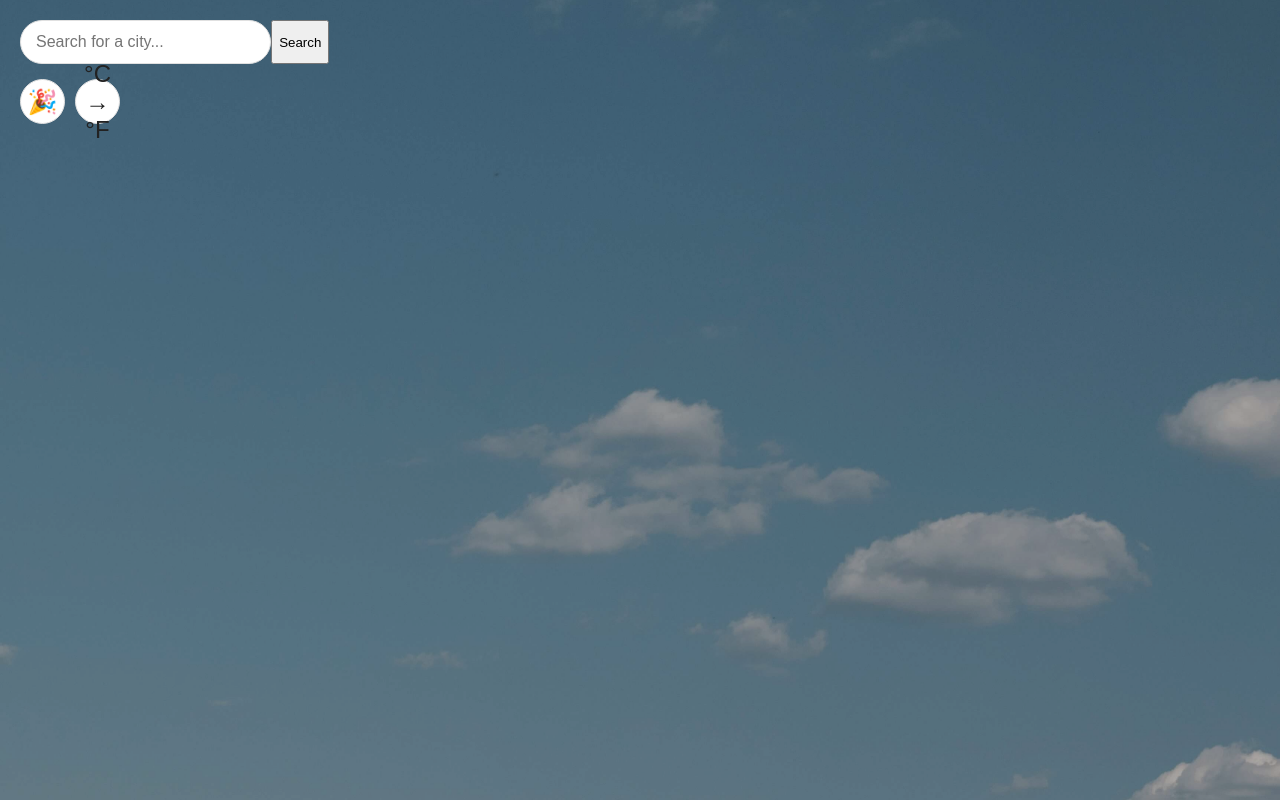
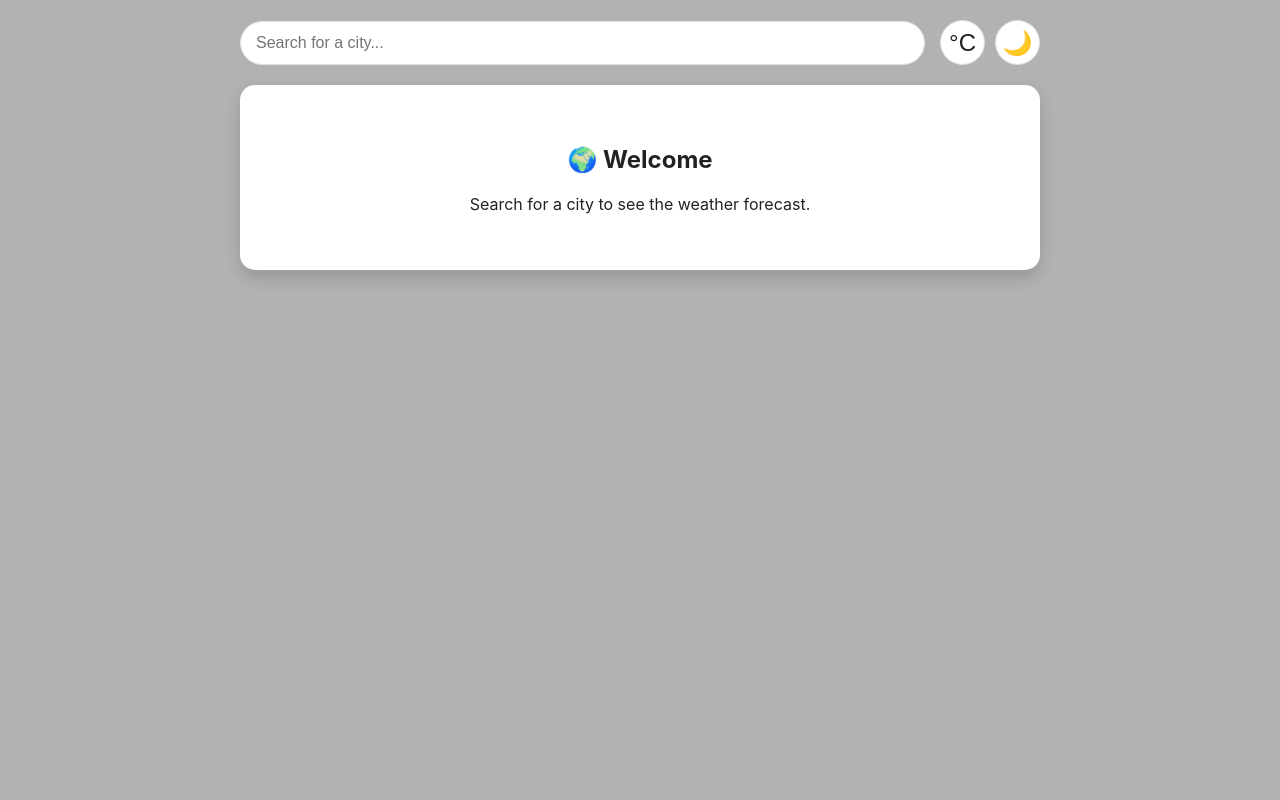
Before and after one commit to yahyael995/weather-app-final, a React (Vite) app: page / in a window 1280 px wide. Built offline with nearby package versions, Linux system fonts and the light colour scheme; no server answers.

Commit message:
fix: vercel api weather

```diff
--- a/src/App.jsx
+++ b/src/App.jsx
@@ -1,136 +1,145 @@
-import React, { useState, useEffect, useCallback } from 'react';
-import axios from 'axios';
-
-import CurrentWeather from './components/CurrentWeather.jsx';
-import DailyForecast from './components/DailyForecast.jsx';
-import HourlyForecast from './components/HourlyForecast.jsx';
-import WeatherChart from './components/WeatherChart.jsx';
-import PrecipitationChart from './components/PrecipitationChart.jsx';
-import SearchBar from './components/SearchBar.jsx';
-import SurpriseMe from './components/SurpriseMe.jsx';
-import UnitToggle from './components/UnitToggle.jsx';
-
-import { getBackgroundImage } from './utils/backgrounds.js';
+// src/App.jsx
+import React, { useEffect, useState } from 'react';
 import './App.css';
 
+// Components
+import CurrentWeather from './components/CurrentWeather';
+import HourlyForecast from './components/HourlyForecast';
+import DailyForecast from './components/DailyForecast';
+import WeatherChart from './components/WeatherChart';
+import PrecipitationChart from './components/PrecipitationChart';
+
+// Utils / API
+import { fetchWeatherData } from './utils/weatherApi';
+
 function App() {
+  const [city, setCity] = useState('');
+  const [query, setQuery] = useState('');
   const [weatherData, setWeatherData] = useState(null);
+
+  const [unit, setUnit] = useState('celsius');
+  const [darkMode, setDarkMode] = useState(false);
+
   const [loading, setLoading] = useState(false);
-  const [error, setError] = useState('');
-  const [unit, setUnit] = useState('celsius');
+  const [error, setError] = useState(null);
 
-  /* ================= FETCH WEATHER ================= */
-  const fetchWeather = useCallback(async (params) => {
+  /* =======================
+     Dark Mode Handler
+  ======================= */
+  useEffect(() => {
+    document.body.className = darkMode ? 'dark' : '';
+  }, [darkMode]);
+
+  /* =======================
+     Fetch Weather
+  ======================= */
+  const handleSearch = async (e) => {
+    e.preventDefault();
+    if (!query.trim()) return;
+
     setLoading(true);
-    setError('');
+    setError(null);
 
     try {
-      const response = await axios.get('/api/weather', { params });
-      setWeatherData(response.data);
+      const data = await fetchWeatherData(query);
+      setWeatherData(data);
+      setCity(query);
+      setQuery('');
     } catch (err) {
-      const errorMessage =
-        typeof err.response?.data?.error === 'string'
-          ? err.response.data.error
-          : 'Failed to fetch weather data.';
-      setError(errorMessage);
-      setWeatherData(null);
+      setError('Failed to fetch weather data. Please try again.');
     } finally {
       setLoading(false);
     }
-  }, []);
-
-  /* ================= GEOLOCATION ================= */
-  useEffect(() => {
-    if (!navigator.geolocation) {
-      setError('Geolocation is not supported by this browser.');
-      return;
-    }
-
-    navigator.geolocation.getCurrentPosition(
-      (pos) => {
-        fetchWeather({
-          latitude: pos.coords.latitude,
-          longitude: pos.coords.longitude,
-          unit,
-        });
-      },
-      () => {
-        setError('Location permission denied. You can search by city.');
-        setLoading(false);
-      }
-    );
-  }, [fetchWeather, unit]);
-
-  /* ================= HANDLERS ================= */
-  const handleSearch = (city) => {
-    fetchWeather({ city, unit });
   };
 
-  const handleUnitToggle = () => {
-    const newUnit = unit === 'celsius' ? 'fahrenheit' : 'celsius';
-    setUnit(newUnit);
+  /* =======================
+     UI
+  ======================= */
+  return (
+    <div className="App">
+      <div className="main-container">
 
-    if (weatherData?.city) {
-      fetchWeather({ city: weatherData.city, unit: newUnit });
-    }
-  };
+        {/* =======================
+            Top Bar
+        ======================= */}
+        <div className="top-bar">
+          <form className="search-bar" onSubmit={handleSearch}>
+            <input
+              type="text"
+              placeholder="Search for a city..."
+              value={query}
+              onChange={(e) => setQuery(e.target.value)}
+            />
+          </form>
 
-  /* ================= BACKGROUND ================= */
-  const backgroundImageUrl = weatherData?.current
-    ? getBackgroundImage(
-        weatherData.current.weathercode,
-        weatherData.current.is_day
-      )
-    : getBackgroundImage();
+          <div className="button-group">
+            <button
+              title="Toggle °C / °F"
+              onClick={() =>
+                setUnit(unit === 'celsius' ? 'fahrenheit' : 'celsius')
+              }
+            >
+              {unit === 'celsius' ? '°C' : '°F'}
+            </button>
 
-  /* ================= RENDER ================= */
-  return (
-    <div
-      className="App"
-      style={{ backgroundImage: `url(${backgroundImageUrl})` }}
-    >
-      {/* ---------- HEADER ---------- */}
-      <header className="top-bar">
-        <SearchBar onSearch={handleSearch} />
-        <div className="button-group">
-          <SurpriseMe onSurprise={handleSearch} />
-          <UnitToggle unit={unit} onToggle={handleUnitToggle} />
+            <button
+              title="Toggle Dark Mode"
+              onClick={() => setDarkMode(!darkMode)}
+            >
+              {darkMode ? '☀️' : '🌙'}
+            </button>
+          </div>
         </div>
-      </header>
 
-      {/* ---------- CONTENT ---------- */}
-      <main className="content-area">
-        {loading && <div className="loading">Loading weather...</div>}
+        {/* =======================
+            Status States
+        ======================= */}
+        {loading && <div className="loading-spinner" />}
 
-        {error && !loading && (
-          <div className="solid-card error-box">⚠️ {error}</div>
+        {error && (
+          <div className="solid-card error-box">
+            <p>{error}</p>
+          </div>
         )}
 
-        {!loading && !error && weatherData && (
-          <>
-            {/* 🌤️ CURRENT WEATHER */}
-            {weatherData.current && (
+        {!weatherData && !loading && !error && (
+          <div className="solid-card welcome-message">
+            <h2>🌍 Welcome</h2>
+            <p>Search for a city to see the weather forecast.</p>
+          </div>
+        )}
+
+        {/* =======================
+            Content Area
+        ======================= */}
+        {weatherData && (
+          <main className="content-area">
+
+            {/* Current Weather في الأعلى */}
+            {weatherData?.current && (
               <div className="current-weather-wrapper">
                 <CurrentWeather data={weatherData} unit={unit} />
               </div>
             )}
 
-            {/* ⏰ HOURLY FORECAST */}
-            {weatherData.hourly && (
+            {/* Hourly */}
+            {weatherData?.hourly && (
               <HourlyForecast data={weatherData.hourly} unit={unit} />
             )}
 
-            {/* 📅 DAILY + CHARTS */}
-            {weatherData.daily && (
+            {/* Daily + Charts */}
+            {weatherData?.daily && (
               <>
                 <DailyForecast data={weatherData.daily} unit={unit} />
                 <WeatherChart dailyData={weatherData.daily} unit={unit} />
                 <PrecipitationChart dailyData={weatherData.daily} />
               </>
             )}
-          </>
+
+          </main>
         )}
-      </main>
+
+      </div>
     </div>
   );
 }
--- a/src/components/CurrentWeather.jsx
+++ b/src/components/CurrentWeather.jsx
@@ -1,23 +1,36 @@
-// src/components/CurrentWeather.jsx (Final Fix)
 import React from 'react';
-import { getWeatherIcon } from '../utils/weatherIcons.jsx'; // Import the function
+import { getWeatherIcon } from '../utils/weatherIcons.jsx';
 import { getWeatherDescription } from '../utils/weatherUtils.js';
 
 const CurrentWeather = ({ data, unit }) => {
-  // Check if the necessary 'current' data exists
   if (!data || !data.current) return null;
 
-  const current = data.current; // Use a shorter variable for convenience
-  const temp = unit === 'celsius' ? current.temperature_2m : current.temperature_2m_fahrenheit;
-  const apparentTemp = unit === 'celsius' ? current.apparent_temperature : current.apparent_temperature_fahrenheit;
+  const current = data.current;
+
+  const temp = current.temperature_2m;
+  const apparentTemp = current.apparent_temperature;
 
   return (
     <div className="solid-card current-weather">
       {getWeatherIcon(current.weathercode, current.is_day, 64)}
+
       <p className="location">{data.city || 'Current Weather'}</p>
-      <p className="description">{getWeatherDescription(current.weathercode)}</p>
-      <h1>{Math.round(temp)}°</h1>
-      <p className="description">Feels like {Math.round(apparentTemp)}°</p>
+
+      <p className="description">
+        {getWeatherDescription(current.weathercode)}
+      </p>
+
+      <h1>
+        {Math.round(temp)}°
+        <span style={{ fontSize: '0.5em' }}>
+          {unit === 'celsius' ? 'C' : 'F'}
+        </span>
+      </h1>
+
+      <p className="description">
+        Feels like {Math.round(apparentTemp)}°
+      </p>
+
       <div className="details">
         <p>Wind: {current.wind_speed_10m} km/h</p>
         <p>Humidity: {current.relative_humidity_2m}%</p>
```
